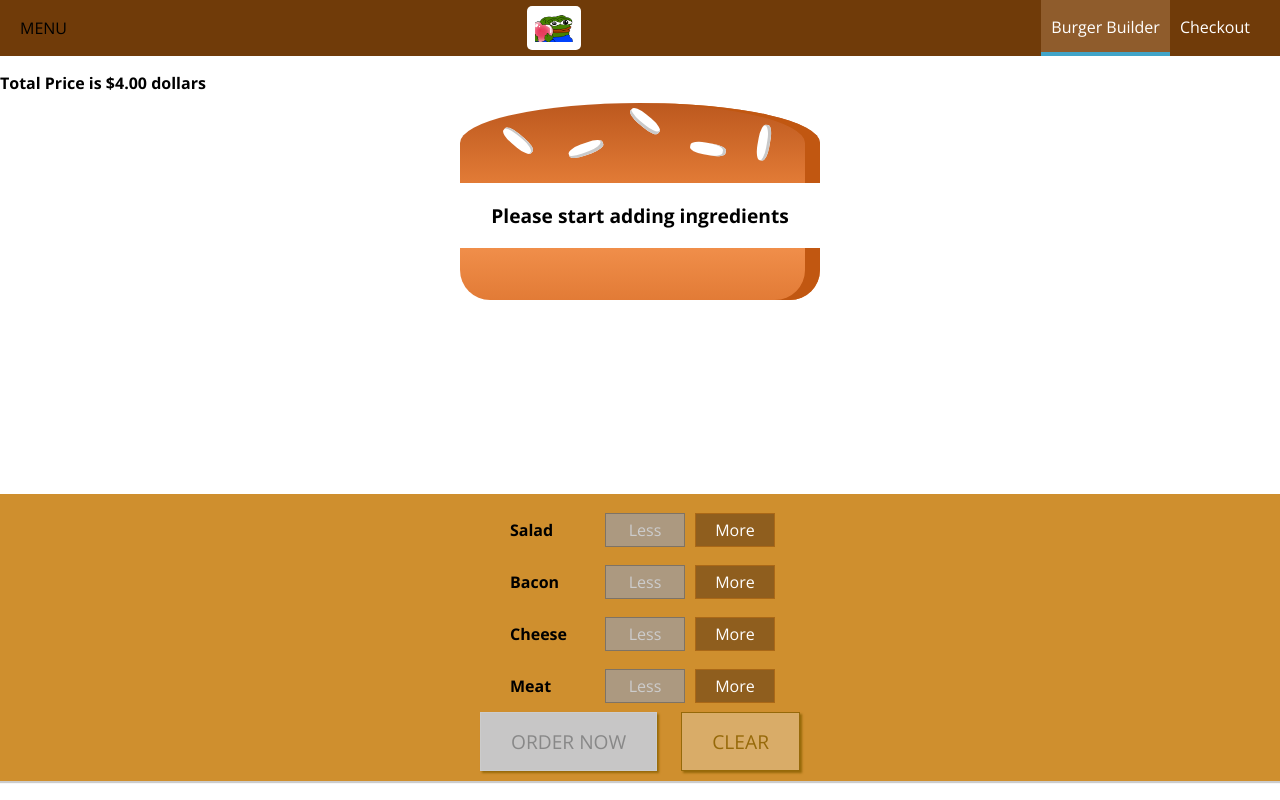
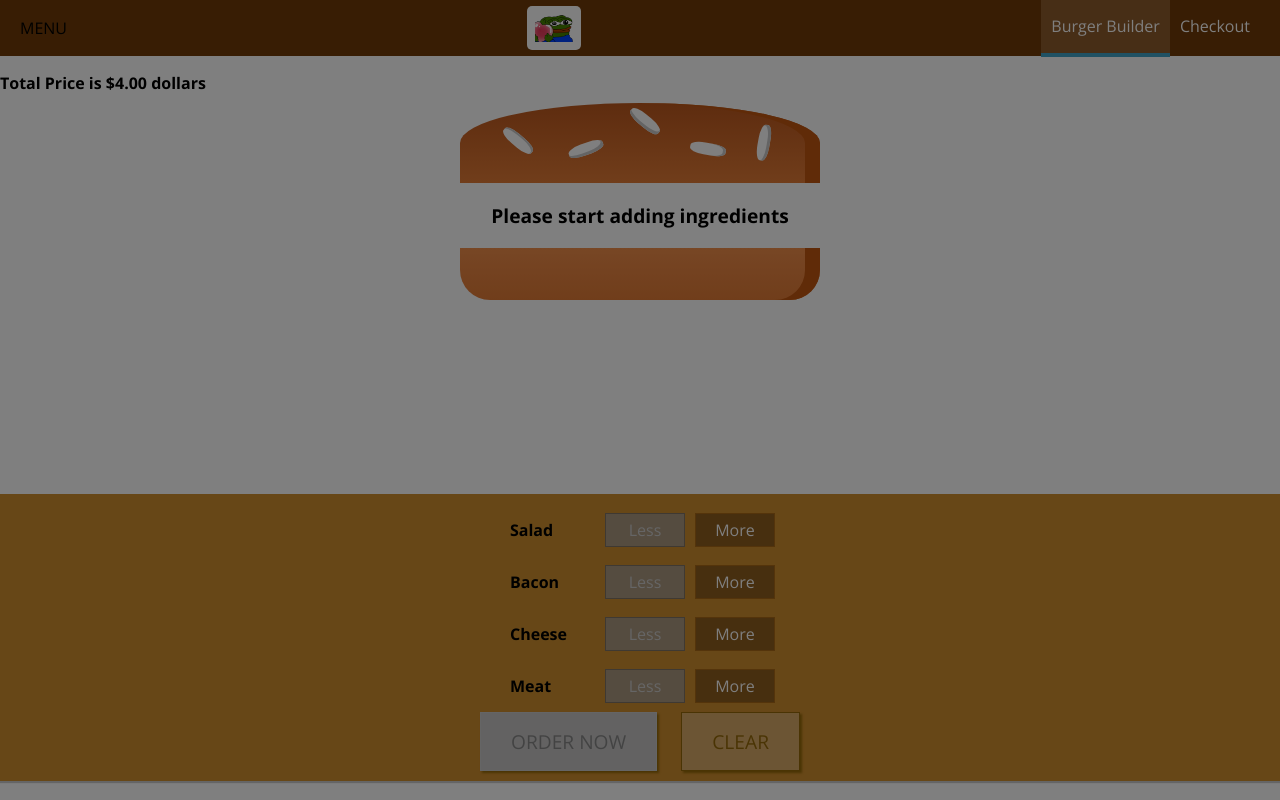
Before and after one commit to cvasqu09/react-app, a React (Create React App) app in the folder burger-app/: page / in a window 1280 px wide. Built offline with nearby package versions, Linux system fonts and the light colour scheme.

Commit message:
Added logic to close the side drawer

```diff
--- a/burger-app/src/components/Layout/Layout.js
+++ b/burger-app/src/components/Layout/Layout.js
@@ -1,20 +1,30 @@
-import React from 'react';
+import React, {Component} from 'react';
 import styled from 'styled-components';
 import Toolbar from "../Navigation/Toolbar";
 import SideDrawer from "../Navigation/SideDrawer";
 const MainContent = styled.main`
     margin-top: 72px;
   `;
-const Layout = (props) => {
+class Layout extends Component {
+  state = {
+    showSideDrawer: true
+  };
+
+  sideDrawerClosedHandler = () => {
+    this.setState({showSideDrawer: false})
+  };
+
+  render() {
     return (
       <React.Fragment>
         <Toolbar/>
-      <SideDrawer/>
+        <SideDrawer open={this.state.showSideDrawer} closed={this.sideDrawerClosedHandler}/>
         <MainContent>
-        {props.children}
+          {this.props.children}
         </MainContent>
       </React.Fragment>
     )
+  }
 };
 
 export default Layout;
--- a/burger-app/src/components/Navigation/NavigationItem.js
+++ b/burger-app/src/components/Navigation/NavigationItem.js
@@ -2,20 +2,36 @@ import React from 'react';
 import styled from 'styled-components';
 
 const NavigationItemContainer = styled.li`
+  margin: 10px 0;
+  box-sizing: border-box;
+  display: block;
+  width: 100%;
+
+  a {
+    color: #8F5c2c;
+    text-decoration: none;
+    width: 100%;
+    box-sizing: border-box;
+    display: block;
+
+    &:hover, &:active, &.active {
+      color: #40a4cb;
+    }
+  }
+
+  @media (min-width: 500px) {
     margin: 0;
-  box-sizing: border-box;
     display: flex;
+    align-items: center;
+    width: auto;
     height: 100%;
-  align-items: center;
 
     a {
       color: white;
       text-decoration: none;
-    height: 100%;
+      width: 100%;
       padding: 16px 10px;
       border-bottom: 4px solid transparent;
-    box-sizing: border-box;
-    display: block;
 
       &:hover, &:active, &.active {
         background-color: #8f5c2c;
@@ -23,7 +39,8 @@ const NavigationItemContainer = styled.li`
         color: white;
       }
     }
-`
+  }
+`;
 
 const NavigationItem = (props) => {
   console.log('props active', props.active);
--- a/burger-app/src/components/Navigation/NavigationItems.js
+++ b/burger-app/src/components/Navigation/NavigationItems.js
@@ -7,8 +7,13 @@ const NavigationItemsContainer = styled.ul`
   padding: 0;
   list-style: none;
   display: flex;
+  flex-flow: column;
   align-items: center;
   height: 100%;
+
+  @media (min-width: 500px) {
+    flex-flow: row;
+  };
 `;
 
 const NavigationItems = (props) => {
--- a/burger-app/src/components/Navigation/SideDrawer.js
+++ b/burger-app/src/components/Navigation/SideDrawer.js
@@ -2,6 +2,7 @@ import React from 'react';
 import styled from 'styled-components';
 import Logo from "../Logo";
 import NavigationItems from "./NavigationItems";
+import Backdrop from "../UI/Backdrop";
 
 const StyledSideDrawer = styled.div`
   position: fixed;
@@ -20,22 +21,28 @@ const StyledSideDrawer = styled.div`
     display: none;
   }
 
-  .Open {
+  &.Open {
     transform: translateX(0);
   }
 
-  .Close {
+  &.Close {
     transform: translateX(-100%);
   }
 `;
 
 const LogoContainer = styled.div`
   height: 11%;
+  margin-bottom: 32px;
 `;
 
 const SideDrawer = (props) => {
+
+  const attachedClass = props.open ? 'Open' : 'Close';
+
   return (
-    <StyledSideDrawer>
+    <React.Fragment>
+      <Backdrop showBackdrop={props.open} click={props.closed}/>
+      <StyledSideDrawer className={attachedClass}>
         <LogoContainer>
           <Logo/>
         </LogoContainer>
@@ -43,6 +50,7 @@ const SideDrawer = (props) => {
           <NavigationItems/>
         </nav>
       </StyledSideDrawer>
+    </React.Fragment>
   );
 };
 
--- a/burger-app/src/components/Navigation/Toolbar.js
+++ b/burger-app/src/components/Navigation/Toolbar.js
@@ -26,6 +26,12 @@ const LogoContainer = styled.div`
   height: 80%;
 `;
 
+const StyledNav = styled.nav`
+  @media (max-width: 499px) {
+    display: none;
+  }
+`;
+
 const Toolbar = (props) => {
   return (
     <ToolbarHeader>
@@ -33,7 +39,9 @@ const Toolbar = (props) => {
       <LogoContainer>
         <Logo>LOGO</Logo>
       </LogoContainer>
-      <NavigationItems/>
+      <StyledNav>
+        <NavigationItems/>
+      </StyledNav>
     </ToolbarHeader>
   );
 };
```
Lines whose indentation alone changed are shown as unchanged.
